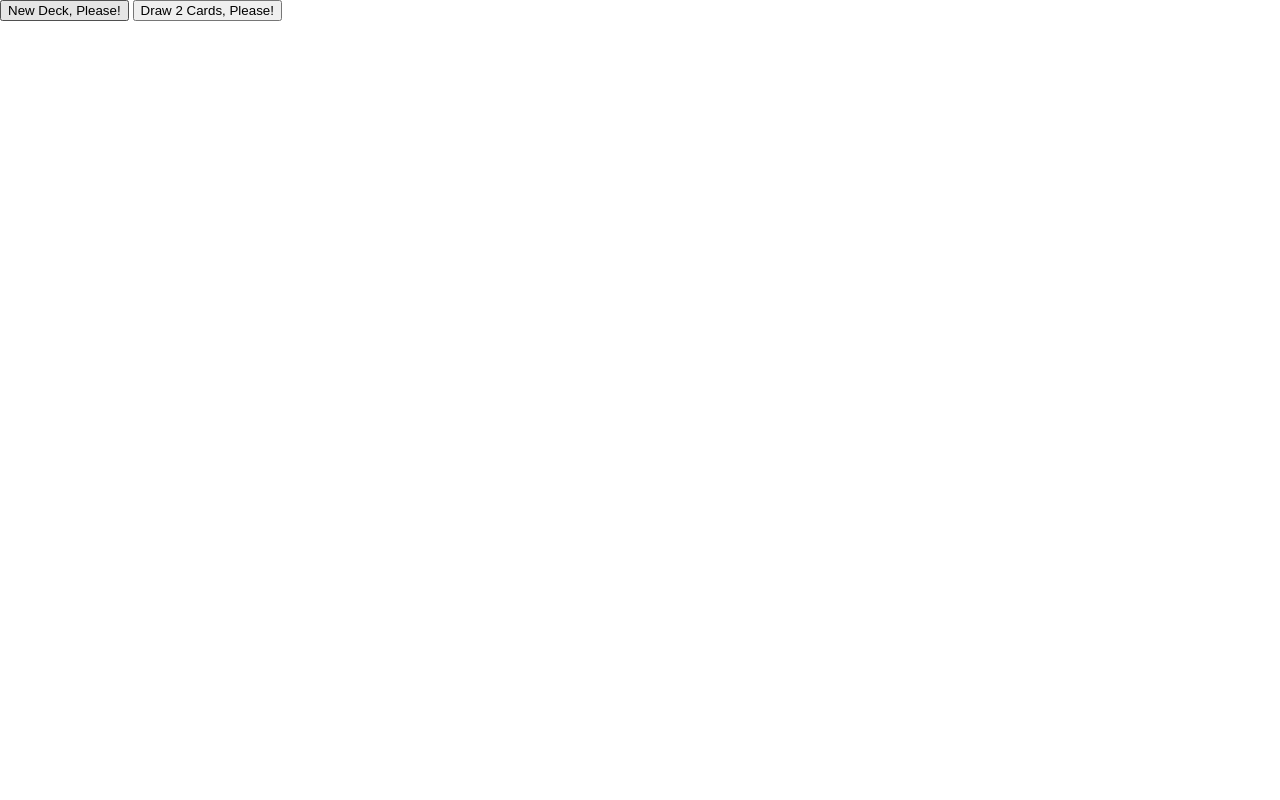
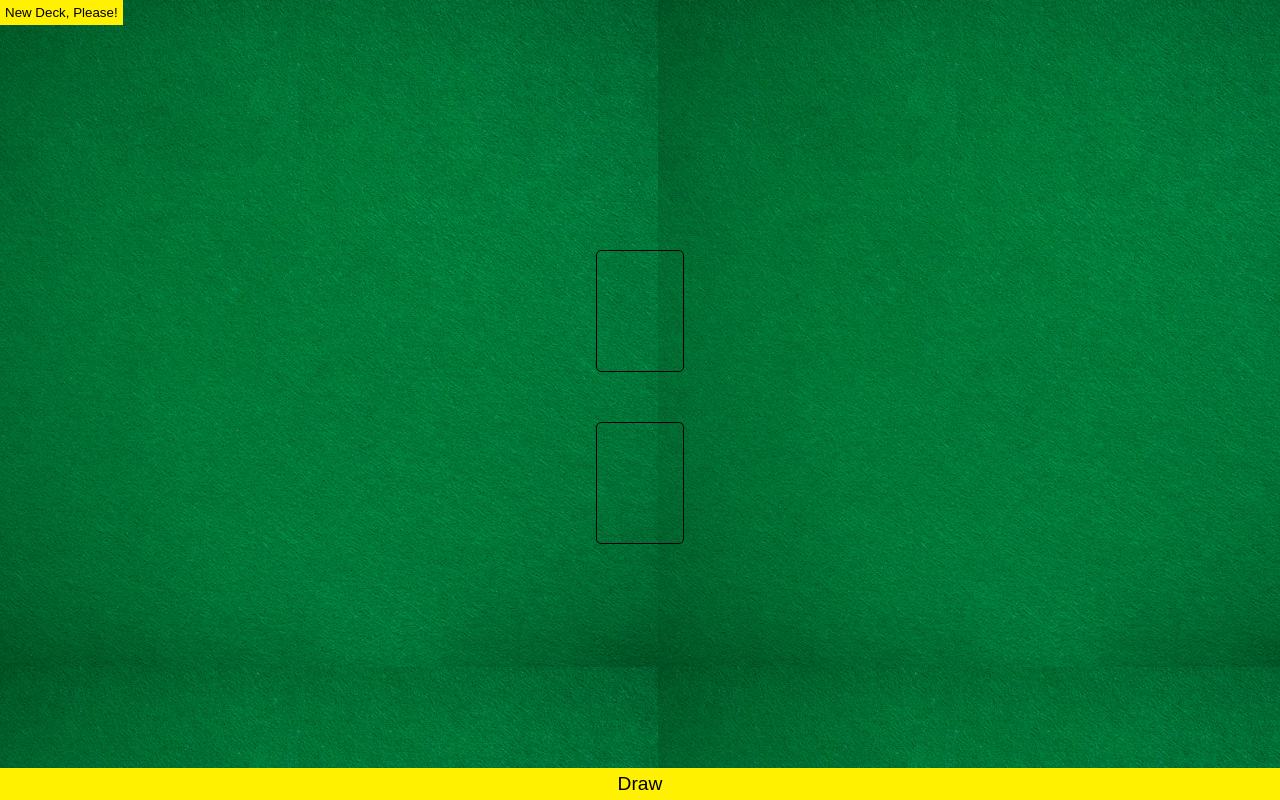
Before and after one commit to m-moharrami/war-game, a plain HTML site: page index.html in a window 1280 px wide. Drawn offline with Linux system fonts and the light colour scheme.

Commit message:
add styling

```diff
--- a/index.html
+++ b/index.html
@@ -1,12 +1,18 @@
 <!DOCTYPE html>
 <html>
     <head>
+        <link rel="preconnect" href="https://fonts.googleapis.com">
+        <link rel="preconnect" href="https://fonts.gstatic.com" crossorigin>
+        <link href="https://fonts.googleapis.com/css2?family=Exo+2:wght@300&display=swap" rel="stylesheet">
         <link rel="stylesheet" href="style.css">
     </head>
     <body>
         <button id="new-deck">New Deck, Please!</button>
-        <button id="draw-cards">Draw 2 Cards, Please!</button>
-        <div id="cards"></div>
+        <div id="cards">
+            <div class="card-slot"></div>
+            <div class="card-slot"></div>
+        </div>
+        <button id="draw-cards">Draw</button>
         <script src="code.js"></script>
     </body>
 </html>
--- a/style.css
+++ b/style.css
@@ -1,4 +1,42 @@
 html, body {
+    background-image: url(images/table.png);
+    font-family: 'Exo 2', sans-serif;
     margin: 0;
     padding: 0;
+    height: 100vh;
 }
+
+body {
+    display: flex;
+    flex-direction: column;
+    align-items: center;
+    justify-content: space-between;
+}
+
+button {
+    background-color: #FFF100;
+    cursor: pointer;
+    border: none;
+}
+
+button#new-deck {
+    align-self: flex-start;
+    padding: 5px;
+}
+
+button#draw-cards {
+    font-size: 1.2em;
+    padding: 5px;
+    align-self: stretch;
+}
+
+div.card-slot {
+    border: 1px solid black;
+    border-radius: 5px;
+    height: 120px;
+    width: calc(120px * 5 / 7);
+}
+
+div.card-slot:nth-of-type(1) {
+    margin-bottom: 50px;
+}
```
